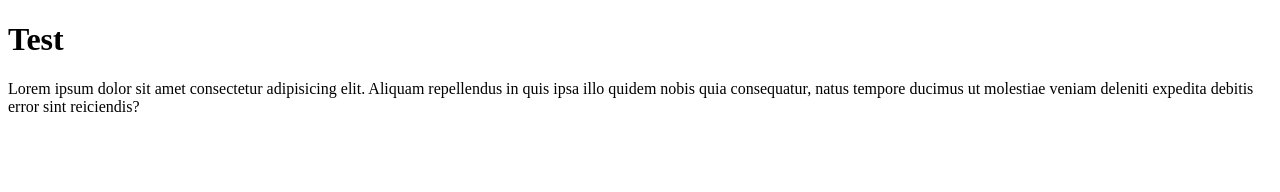
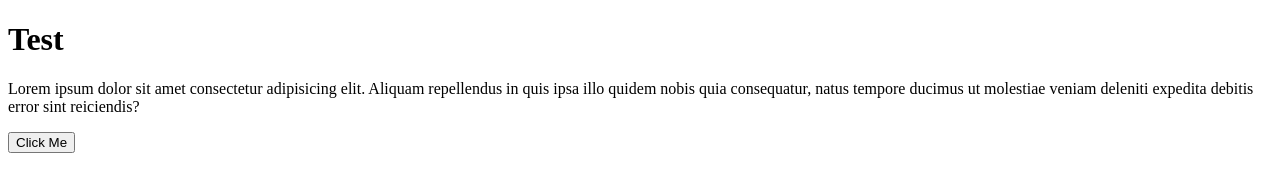
Before and after one commit to jassibacha/ColorChangingTextDemo, a plain HTML site: page index.html in a window 1280 px wide. Drawn offline with Linux system fonts and the light colour scheme.

Commit message:
one more commit

```diff
--- a/app.js
+++ b/app.js
@@ -0,0 +1 @@
+console.log('Hello world.');
--- a/index.html
+++ b/index.html
@@ -6,6 +6,7 @@
     <body>
         <h1>Test</h1>
         <p>Lorem ipsum dolor sit amet consectetur adipisicing elit. Aliquam repellendus in quis ipsa illo quidem nobis quia consequatur, natus tempore ducimus ut molestiae veniam deleniti expedita debitis error sint reiciendis?</p>
+        <button>Click Me</button>
     </body>
     <script src="app.js"></script>
 </html>
```
